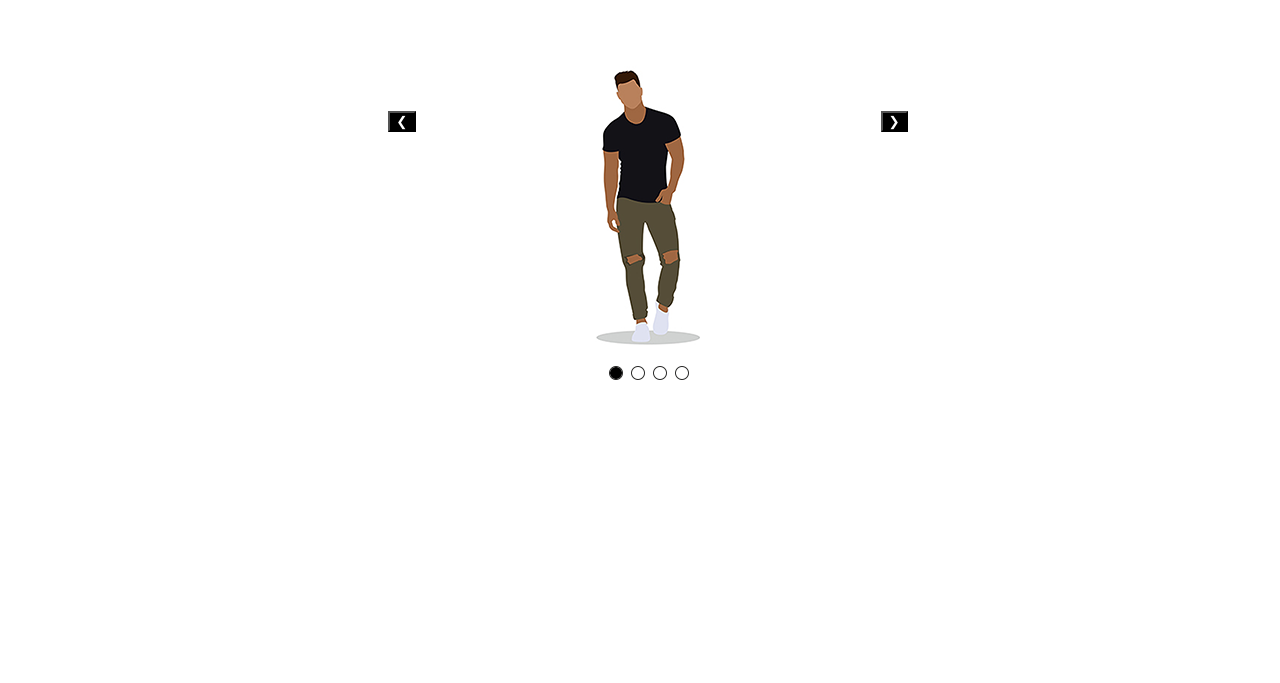
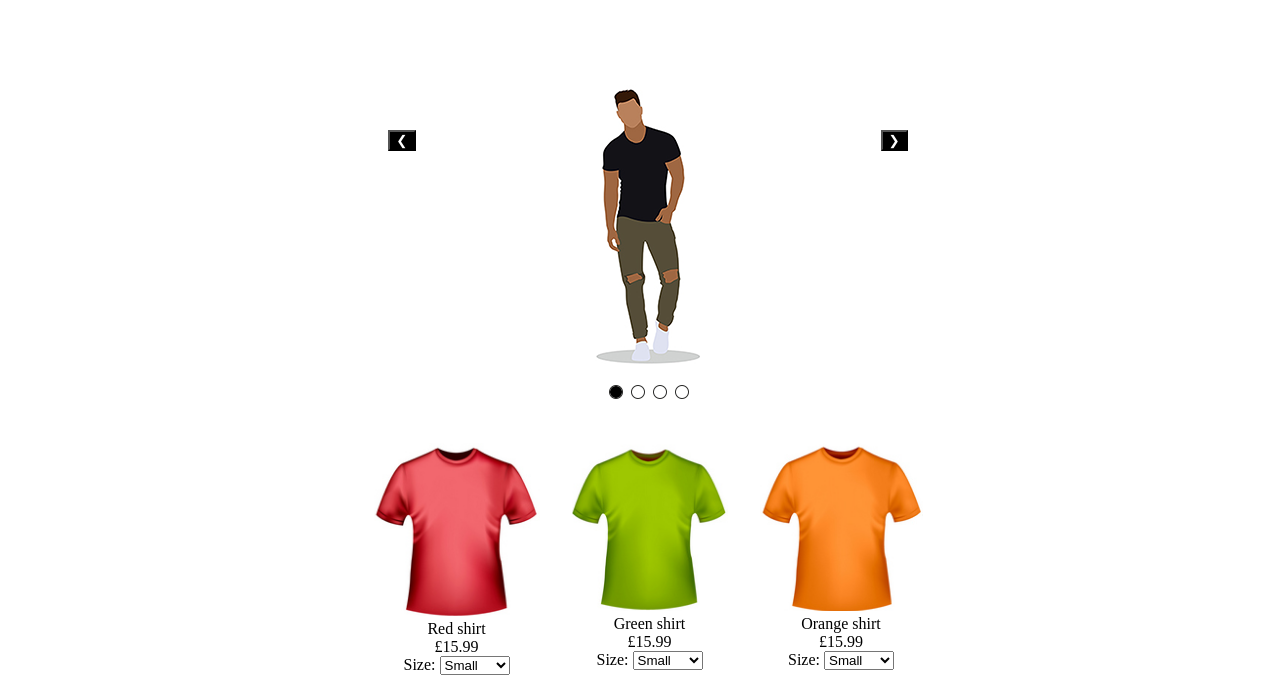
Before and after one commit to tienngo1805/SociableGeeks, a plain HTML site: page index.html in a window 1280 px wide. Shown: the part 445-1128 px from the top of the page. Before the commit the page ends 877 px from the top, so only its background shows below. Drawn offline with Linux system fonts and the light colour scheme.

Commit message:
Added shirt section and changed logo
Added a grid and grid items for the shirts and changed the logo to a sociable geeks one

```diff
--- a/index.html
+++ b/index.html
@@ -15,7 +15,7 @@
 <body>
     <!--This is for the Logo or the title-->
     <div id="logo">
-        <img src="/img/Wild Travel.jpeg" alt="SGLogo"><br><br>
+        <img src="/img/Logo.png" alt="SGLogo"><br><br>
     </div>
 
     <!--This is for the menu bar or navigation links-->
@@ -43,6 +43,46 @@
         <button class="rightSlideshowBtn" onclick="plusDivs(+1)">&#10095;</button>
     </div>
 
+    <div id="grid">
+        <div id="gridItem">
+            <img src="/img/Clothes/shirts/red shirt.png" alt="red shirt"> <br>
+            Red shirt <br>
+            £15.99 <br>
+            Size:
+                <select>
+                    <option value="small">Small</option>
+                    <option value="medium">Medium</option>
+                    <option value="large">Large</option>
+                    <option value="x-large">X-Large</option>
+                </select>
+        </div>
+        <div id="gridItem">
+            <img src="/img/Clothes/shirts/green shirt.png" alt="green shirt"> <br>
+            Green shirt <br>
+            £15.99 <br>
+            Size:
+                <select>
+                    <option value="small">Small</option>
+                    <option value="medium">Medium</option>
+                    <option value="large">Large</option>
+                    <option value="x-large">X-Large</option>
+                </select>
+        </div>
+        <div id="gridItem">
+            <img src="/img/Clothes/shirts/orange shirt.png" alt="orange shirt"> <br>
+            Orange shirt <br>
+            £15.99 <br>
+            Size:
+                <select>
+                    <option value="small">Small</option>
+                    <option value="medium">Medium</option>
+                    <option value="large">Large</option>
+                    <option value="x-large">X-Large</option>
+                </select>
+        </div>
+
+    </div>
+
     <!--This is the javascript that will run the slideshow-->
     <script src="slideshow.js"></script>
 </body>
--- a/style.css
+++ b/style.css
@@ -13,20 +13,14 @@ body
         justify-content: center;
     }
 
-#links
-    {
-        justify-content: center;
-        text-align: center;
-        width:33%;
-        margin-left: 33%;
-    }
-
 #navMenu
     {
         background-color: #1e1e1e;
         border-top: 1px solid #383838;
         margin-bottom: 5px;
         z-index:105;
+        padding-left:0;
+        margin-left:0;
     }
 
 #navLinks
@@ -64,3 +58,23 @@ button
         background-color: #000000;
         color: #FFFFFF
     }
+
+#grid
+    {
+        display: grid;
+        grid-template-columns: auto auto auto;
+        grid-column-gap: 2.5%;
+        justify-content: center;
+
+    }
+
+#gridItem
+    {
+        align-content: left;
+        border: 0px solid rgba(0, 0, 0, 0);
+        padding: 0%;
+        min-width:25%;
+        height: auto;
+        justify-content: center;
+        text-align: center;
+    }
```
Also changed, not shown: img/Clothes/shirts/green shirt.png (added), img/Clothes/shirts/orange shirt.png (added), img/Clothes/shirts/red shirt.png (added), img/Logo.png.
